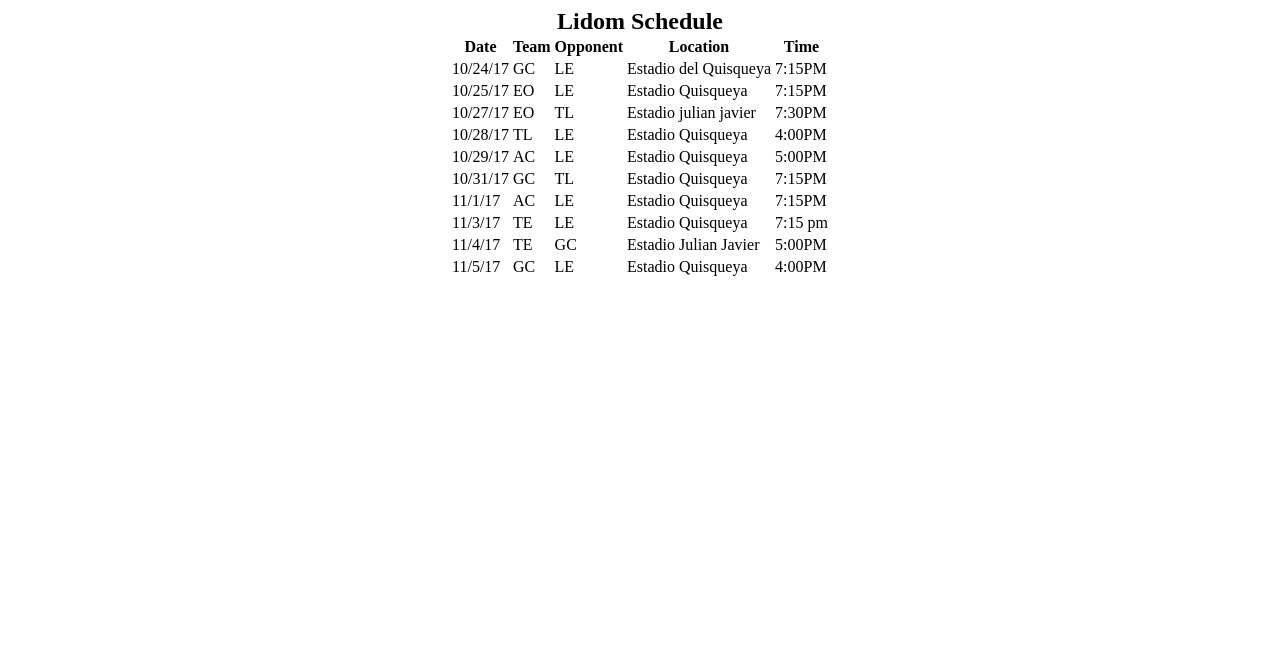
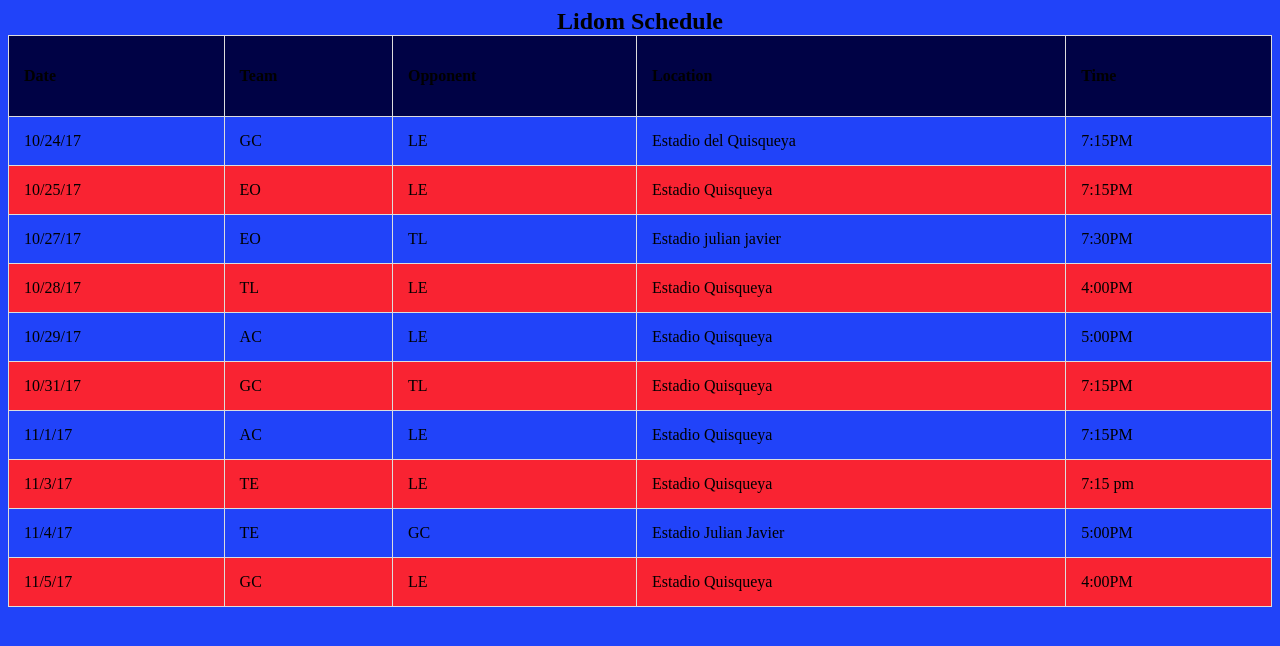
Before and after one commit to DavidMartinez14/Team-Tables, a plain HTML site: page index.html in a window 1280 px wide. Drawn offline with Linux system fonts and the light colour scheme.

Commit message:
Update Main.css

```diff
--- a/Main.css
+++ b/Main.css
@@ -1,10 +1,31 @@
-body{NOTDavid.]ASDI
+body{
 text-align: center;
+background-color: #2143F9
 }
+
 table {
   margin-left: auto;
   margin-right: auto;
-    max-width:100%;
+  max-width:100%;
+  border-collapse: collapse;
+  width: 100%;
+}
+
+table, td, th {
+  border: 1px solid #ddd;
+    text-align: left;
+}
+
+th {
+    height: 50px;
+    background-color: #000245;
+    color: #000000;
+}
+
+tr:nth-child(even){background-color: #F92332}
+
+th, td {
+    padding: 15px;
 }
 Caption {
   font-size: 24px;
```
